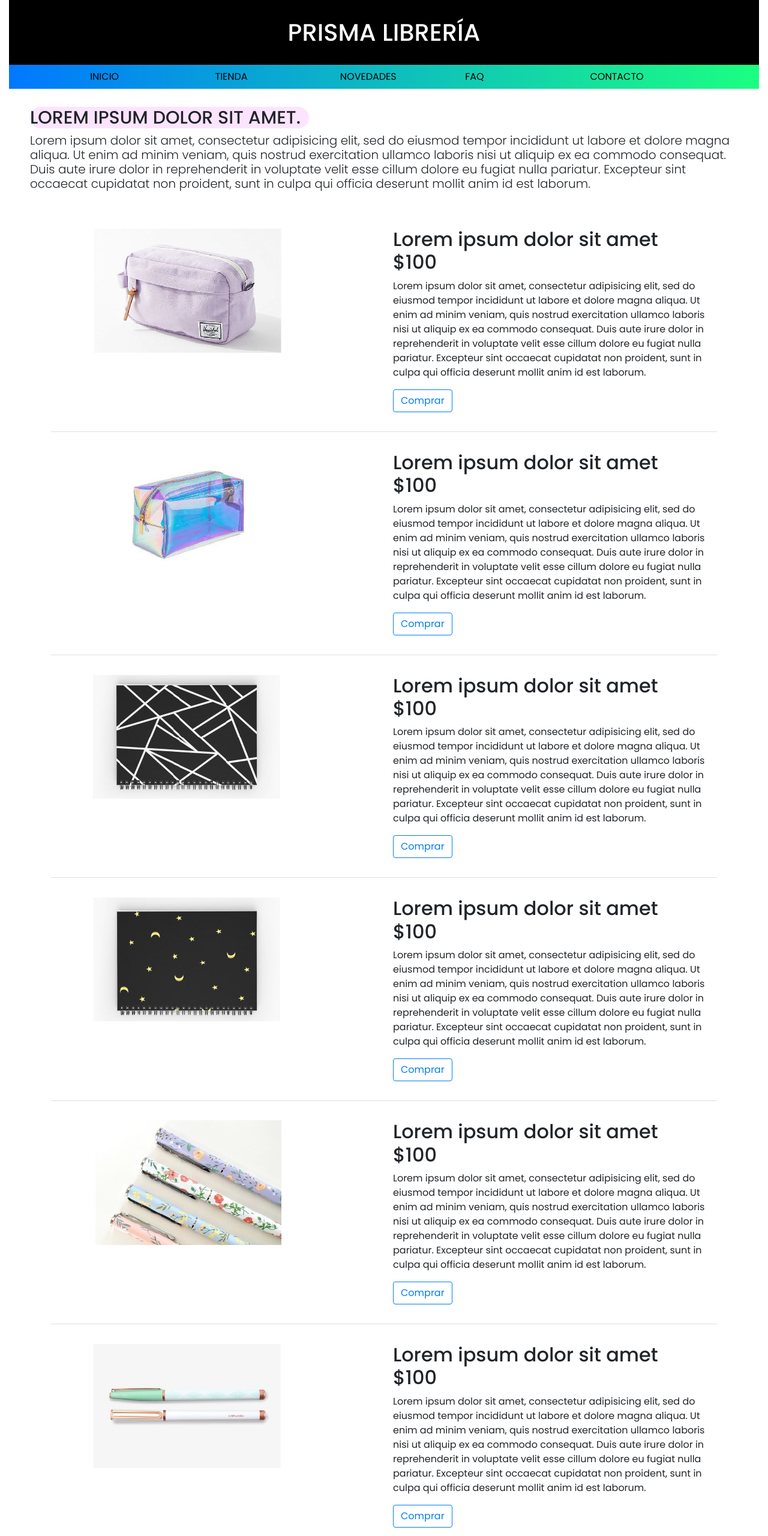
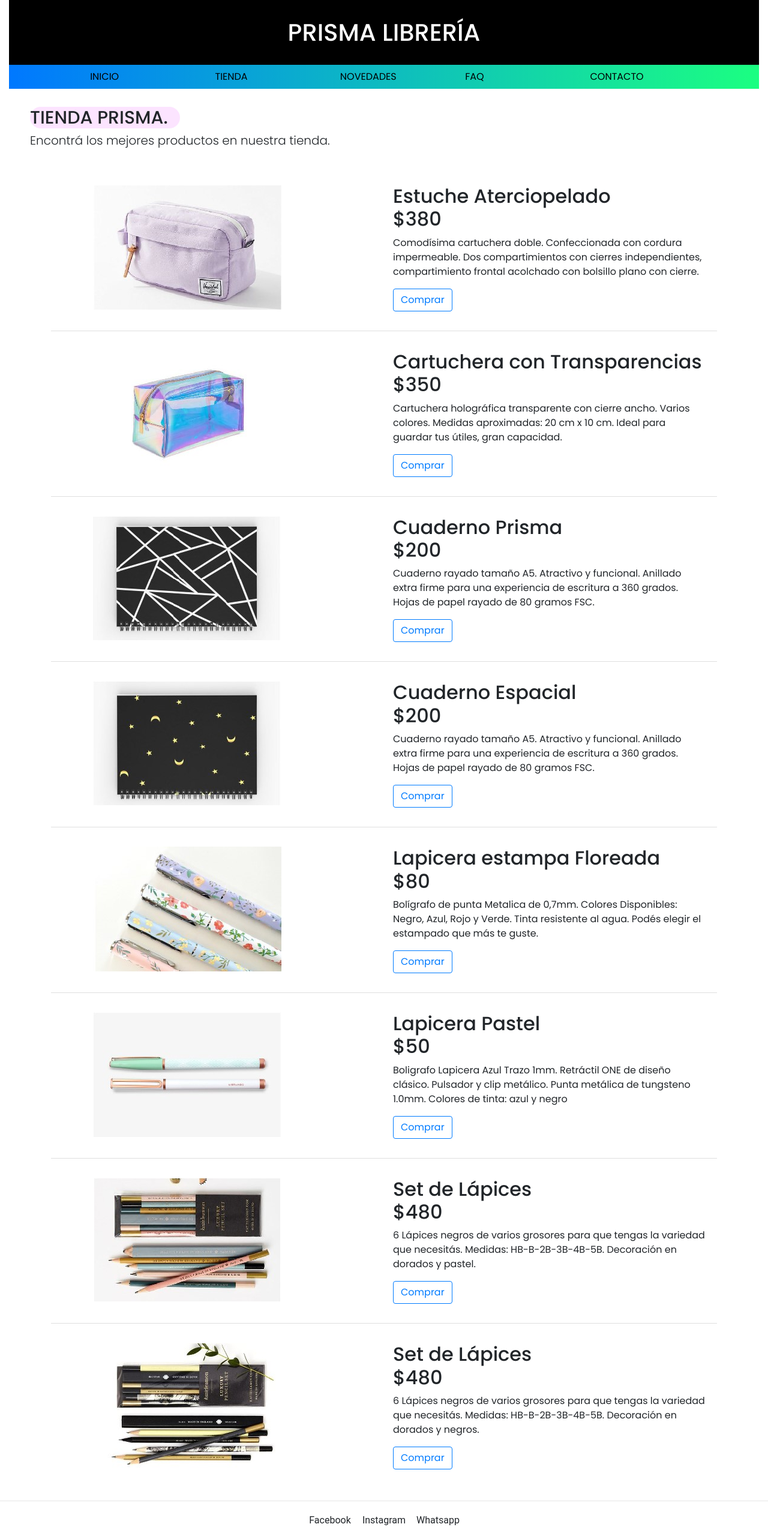
Before and after one commit to melisa-olivarez/mi_repositorio, a website: page html/tienda.html in a window 1280 px wide. Shown: the top 2560 px of the page at 60% size. Drawn offline with nearby package versions, Linux system fonts and the light colour scheme.

Commit message:
modificaciones en los textos

```diff
--- a/html/tienda.html
+++ b/html/tienda.html
@@ -42,13 +42,8 @@
 	</header>
 
 	<div class="encabezado">
-	<h1 class="encabezado_titulo">Lorem ipsum dolor sit amet.</h1>
-	<h2 class="encabezado_cuerpo"> Lorem ipsum dolor sit amet, consectetur adipisicing elit, sed do eiusmod
-	tempor incididunt ut labore et dolore magna aliqua. Ut enim ad minim veniam,
-	quis nostrud exercitation ullamco laboris nisi ut aliquip ex ea commodo
-	consequat. Duis aute irure dolor in reprehenderit in voluptate velit esse
-	cillum dolore eu fugiat nulla pariatur. Excepteur sint occaecat cupidatat non
-	proident, sunt in culpa qui officia deserunt mollit anim id est laborum.</h2>
+	<h1 class="encabezado_titulo">Tienda Prisma.</h1>
+	<h2 class="encabezado_cuerpo"> Encontrá los mejores productos en nuestra tienda.</h2>
 	</div>
 
 	<section class="container">
@@ -60,13 +55,9 @@
   	<img src="../imagenes/cartucheratienda.jpg">
    </div>
   					<div class="col-xl-6">
-					<h2>Lorem ipsum dolor sit amet  $100</h2>
-					<p>Lorem ipsum dolor sit amet, consectetur adipisicing elit, sed do eiusmod
-					tempor incididunt ut labore et dolore magna aliqua. Ut enim ad minim veniam,
-					quis nostrud exercitation ullamco laboris nisi ut aliquip ex ea commodo
-					consequat. Duis aute irure dolor in reprehenderit in voluptate velit esse
-					cillum dolore eu fugiat nulla pariatur. Excepteur sint occaecat cupidatat non
-					proident, sunt in culpa qui officia deserunt mollit anim id est laborum.</p>
+					<h2>Estuche Aterciopelado <br>  $380</h2>
+					<p>Comodísima cartuchera doble. Confeccionada con cordura impermeable. Dos compartimientos con cierres independientes, compartimiento frontal acolchado con bolsillo plano con cierre.
+					</p>
 					<button type="button" class="btn btn-outline-primary">Comprar</button>
 					</div>
 					</div>
@@ -78,13 +69,8 @@
   	<img src="../imagenes/cartucheratienda1.jpg">
    </div>
   					<div class="col-xl-6">
-					<h2>Lorem ipsum dolor sit amet  $100</h2>
-					<p>Lorem ipsum dolor sit amet, consectetur adipisicing elit, sed do eiusmod
-					tempor incididunt ut labore et dolore magna aliqua. Ut enim ad minim veniam,
-					quis nostrud exercitation ullamco laboris nisi ut aliquip ex ea commodo
-					consequat. Duis aute irure dolor in reprehenderit in voluptate velit esse
-					cillum dolore eu fugiat nulla pariatur. Excepteur sint occaecat cupidatat non
-					proident, sunt in culpa qui officia deserunt mollit anim id est laborum.</p>
+					<h2>Cartuchera con Transparencias <br>  $350</h2>
+					<p>Cartuchera holográfica transparente con cierre ancho. Varios colores. Medidas aproximadas: 20 cm x 10 cm. Ideal para guardar tus útiles, gran capacidad.</p>
 					<button type="button" class="btn btn-outline-primary">Comprar</button>
 					</div>
 					</div>
@@ -96,13 +82,8 @@
   	<img src="../imagenes/cuadernotienda.jpg">
    </div>
   					<div class="col-xl-6">
-					<h2>Lorem ipsum dolor sit amet  $100</h2>
-					<p>Lorem ipsum dolor sit amet, consectetur adipisicing elit, sed do eiusmod
-					tempor incididunt ut labore et dolore magna aliqua. Ut enim ad minim veniam,
-					quis nostrud exercitation ullamco laboris nisi ut aliquip ex ea commodo
-					consequat. Duis aute irure dolor in reprehenderit in voluptate velit esse
-					cillum dolore eu fugiat nulla pariatur. Excepteur sint occaecat cupidatat non
-					proident, sunt in culpa qui officia deserunt mollit anim id est laborum.</p>
+					<h2>Cuaderno Prisma <br>  $200</h2>
+					<p>Cuaderno rayado tamaño A5. Atractivo y funcional. Anillado extra firme para una experiencia de escritura a 360 grados. Hojas de papel rayado de 80 gramos FSC. </p>
 					<button type="button" class="btn btn-outline-primary">Comprar</button>
 					</div>
 					</div>
@@ -114,13 +95,8 @@
   	<img src="../imagenes/cuadernotienda1.jpg">
    </div>
   					<div class="col-xl-6">
-					<h2>Lorem ipsum dolor sit amet  $100</h2>
-					<p>Lorem ipsum dolor sit amet, consectetur adipisicing elit, sed do eiusmod
-					tempor incididunt ut labore et dolore magna aliqua. Ut enim ad minim veniam,
-					quis nostrud exercitation ullamco laboris nisi ut aliquip ex ea commodo
-					consequat. Duis aute irure dolor in reprehenderit in voluptate velit esse
-					cillum dolore eu fugiat nulla pariatur. Excepteur sint occaecat cupidatat non
-					proident, sunt in culpa qui officia deserunt mollit anim id est laborum.</p>
+					<h2>Cuaderno Espacial <br>  $200</h2>
+					<p>Cuaderno rayado tamaño A5. Atractivo y funcional. Anillado extra firme para una experiencia de escritura a 360 grados. Hojas de papel rayado de 80 gramos FSC.</p>
 					<button type="button" class="btn btn-outline-primary">Comprar</button>
 					</div>
 					</div>
@@ -132,13 +108,8 @@
   	<img src="../imagenes/lapiceratienda.jpg">
    </div>
   					<div class="col-xl-6">
-					<h2>Lorem ipsum dolor sit amet  $100</h2>
-					<p>Lorem ipsum dolor sit amet, consectetur adipisicing elit, sed do eiusmod
-					tempor incididunt ut labore et dolore magna aliqua. Ut enim ad minim veniam,
-					quis nostrud exercitation ullamco laboris nisi ut aliquip ex ea commodo
-					consequat. Duis aute irure dolor in reprehenderit in voluptate velit esse
-					cillum dolore eu fugiat nulla pariatur. Excepteur sint occaecat cupidatat non
-					proident, sunt in culpa qui officia deserunt mollit anim id est laborum.</p>
+					<h2>Lapicera estampa Floreada <br>  $80</h2>
+					<p>Bolígrafo de punta Metalica de 0,7mm. Colores Disponibles: Negro, Azul, Rojo y Verde. Tinta resistente al agua. Podés elegir el estampado que más te guste.</p>
 					<button type="button" class="btn btn-outline-primary">Comprar</button>
 					</div>
 					</div>
@@ -150,13 +121,8 @@
   	<img src="../imagenes/lapiceratienda1.jpg">
    </div>
   					<div class="col-xl-6">
-					<h2>Lorem ipsum dolor sit amet  $100</h2>
-					<p>Lorem ipsum dolor sit amet, consectetur adipisicing elit, sed do eiusmod
-					tempor incididunt ut labore et dolore magna aliqua. Ut enim ad minim veniam,
-					quis nostrud exercitation ullamco laboris nisi ut aliquip ex ea commodo
-					consequat. Duis aute irure dolor in reprehenderit in voluptate velit esse
-					cillum dolore eu fugiat nulla pariatur. Excepteur sint occaecat cupidatat non
-					proident, sunt in culpa qui officia deserunt mollit anim id est laborum.</p>
+					<h2>Lapicera Pastel <br>  $50</h2>
+					<p>Boligrafo Lapicera Azul Trazo 1mm. Retráctil ONE de diseño clásico. Pulsador y clip metálico. Punta metálica de tungsteno 1.0mm. Colores de tinta: azul y negro</p>
 					<button type="button" class="btn btn-outline-primary">Comprar</button>
 					</div>
 					</div>
@@ -168,13 +134,8 @@
   	<img src="../imagenes/lapicestienda.jpg">
    </div>
   					<div class="col-xl-6">
-					<h2>Lorem ipsum dolor sit amet  $100</h2>
-					<p>Lorem ipsum dolor sit amet, consectetur adipisicing elit, sed do eiusmod
-					tempor incididunt ut labore et dolore magna aliqua. Ut enim ad minim veniam,
-					quis nostrud exercitation ullamco laboris nisi ut aliquip ex ea commodo
-					consequat. Duis aute irure dolor in reprehenderit in voluptate velit esse
-					cillum dolore eu fugiat nulla pariatur. Excepteur sint occaecat cupidatat non
-					proident, sunt in culpa qui officia deserunt mollit anim id est laborum.</p>
+					<h2>Set de Lápices <br>  $480</h2>
+					<p> 6 Lápices negros de varios grosores para que tengas la variedad que necesitás. Medidas: HB-B-2B-3B-4B-5B. Decoración en dorados y pastel.</p>
 					<button type="button" class="btn btn-outline-primary">Comprar</button>
 					</div>
 					</div>
@@ -186,13 +147,8 @@
   	<img src="../imagenes/lapicestienda1.jpg">
    </div>
   					<div class="col-xl-6">
-					<h2>Lorem ipsum dolor sit amet  $100</h2>
-					<p>Lorem ipsum dolor sit amet, consectetur adipisicing elit, sed do eiusmod
-					tempor incididunt ut labore et dolore magna aliqua. Ut enim ad minim veniam,
-					quis nostrud exercitation ullamco laboris nisi ut aliquip ex ea commodo
-					consequat. Duis aute irure dolor in reprehenderit in voluptate velit esse
-					cillum dolore eu fugiat nulla pariatur. Excepteur sint occaecat cupidatat non
-					proident, sunt in culpa qui officia deserunt mollit anim id est laborum.</p>
+					<h2>Set de Lápices <br>  $480</h2>
+					<p>6 Lápices negros de varios grosores para que tengas la variedad que necesitás. Medidas: HB-B-2B-3B-4B-5B. Decoración en dorados y negros.</p>
 					<button type="button" class="btn btn-outline-primary">Comprar</button>
 					</div>
 					</div>
--- a/scss/_cartas.scss
+++ b/scss/_cartas.scss
@@ -13,6 +13,7 @@ div{
 
 	.card{
 	margin-left: 40px;
+	margin-right: 0px;
 	padding:0px;
 	font-family: 'Poppins', sans-serif;
 
--- a/scss/_encabezado.scss
+++ b/scss/_encabezado.scss
@@ -1,5 +1,5 @@
 $uncolor: #FCE4FF;
-$ancho: 930px;
+$ancho: 500px;
 
 .encabezado{
 	padding: 0px 50px;
--- a/scss/_form.scss
+++ b/scss/_form.scss
@@ -9,7 +9,7 @@ section{
 			}
 		}
 		button{
-		margin-left: 1040px;
+		margin-left: 0px;
 		}
 	}
 }
```
Also changed, not shown: html/contacto.html (+2 -7 lines), html/novedades.html (+5 -10 lines), html/preguntasfrecuentes.html (+11 -45 lines), index.html (+19 -20 lines), css/estilos.css, scss/_tienda.scss (line endings or trailing spaces).
